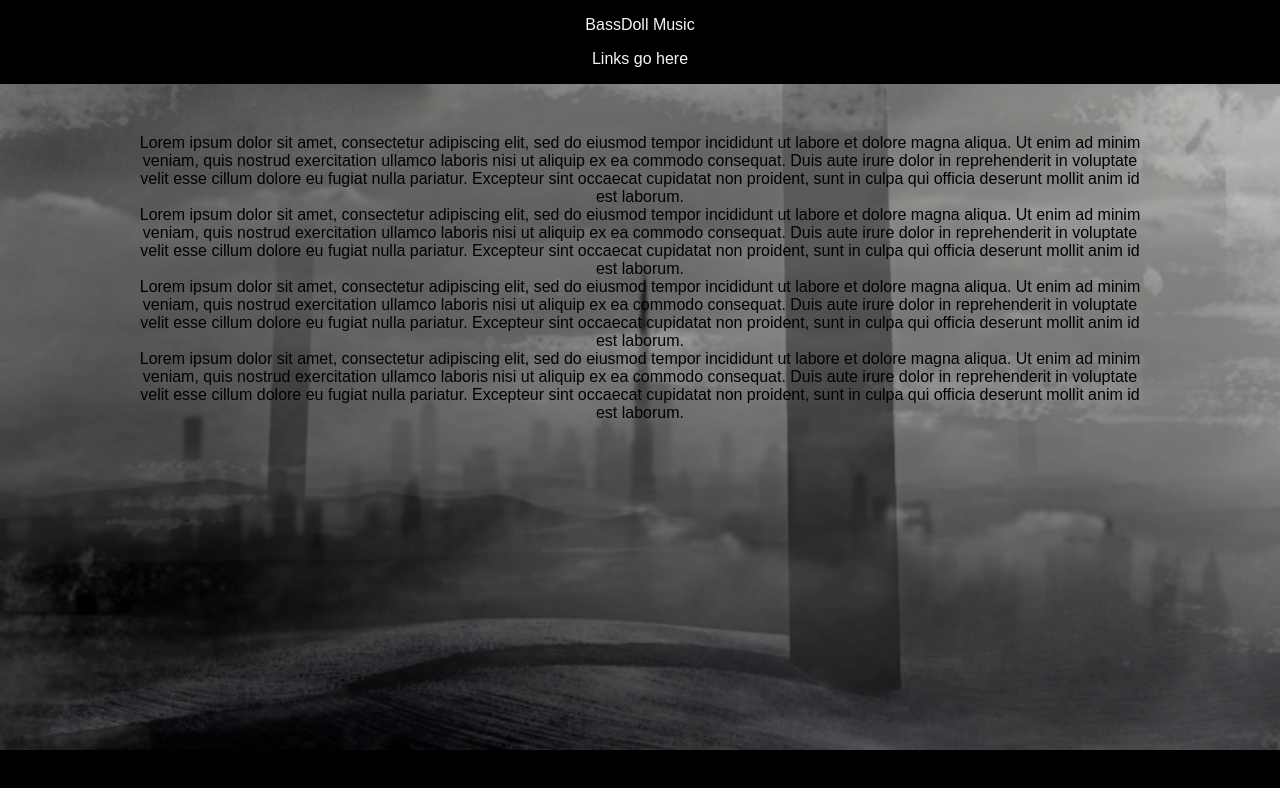
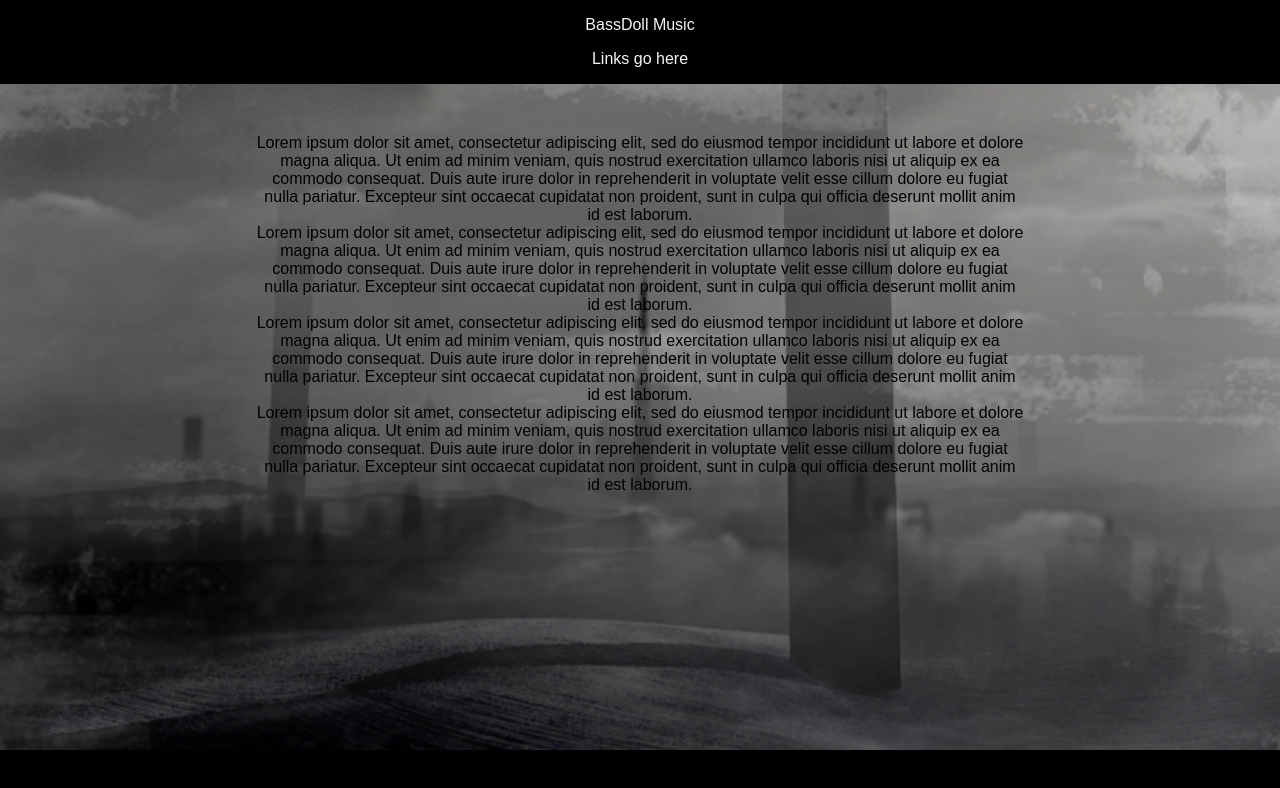
Before and after one commit to bassdollpresents/bassdollpresents.github.io, a React (Create React App) app: page / in a window 1280 px wide. Shown: the top 788 px of the page. Built offline with nearby package versions, Linux system fonts and the light colour scheme.

Commit message:
Finalized sizing?

```diff
--- a/src/App.js
+++ b/src/App.js
@@ -50,6 +50,7 @@ const BodyWrapper = styled.div`
   background: url('bg.png') no-repeat;
   background-size: cover;
   background-position: bottom;
+  background-color: black;
   display: flex;
   overflow: visible;
   min-height: 0;
@@ -59,7 +60,10 @@ const BodyInterior = styled.div`
   max-height: inherit;
   overflow-y: scroll;
   text-align: center;
-  margin: 50px 10%;
+  margin: 50px 20%;
+  @media screen and (max-width: 500px){
+    margin: 20px 10%;
+  }
 `;
 
 class Body extends Component {
```
